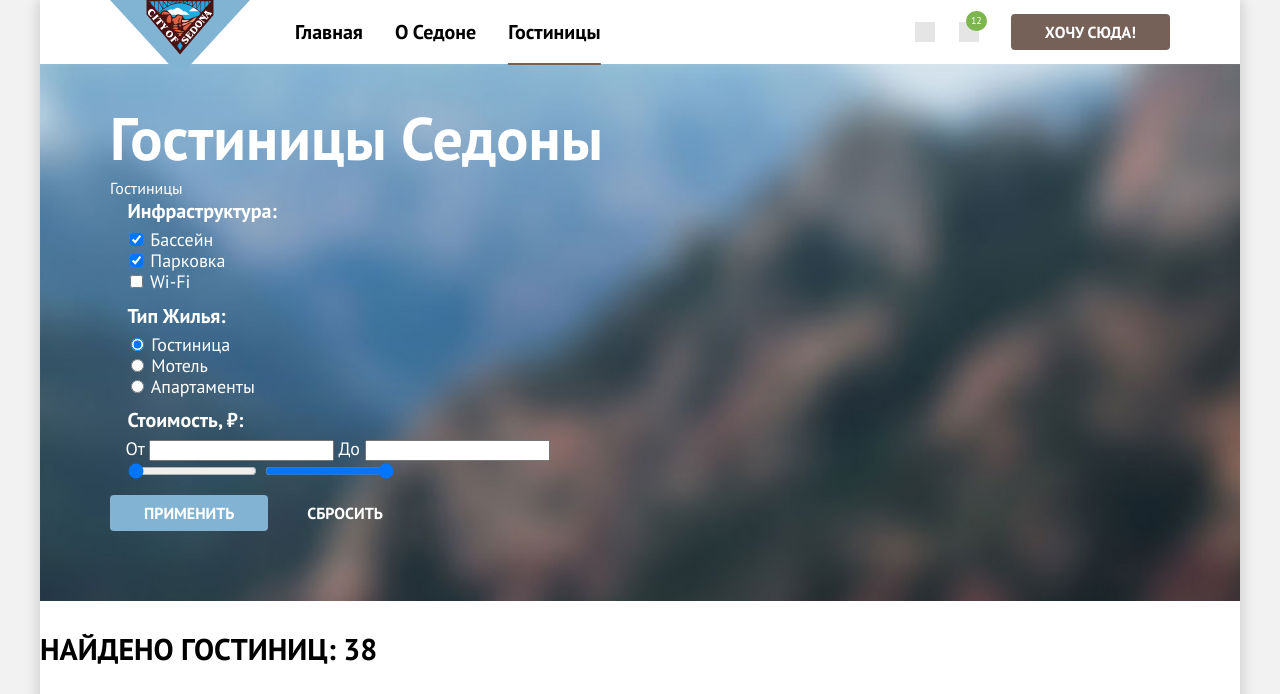
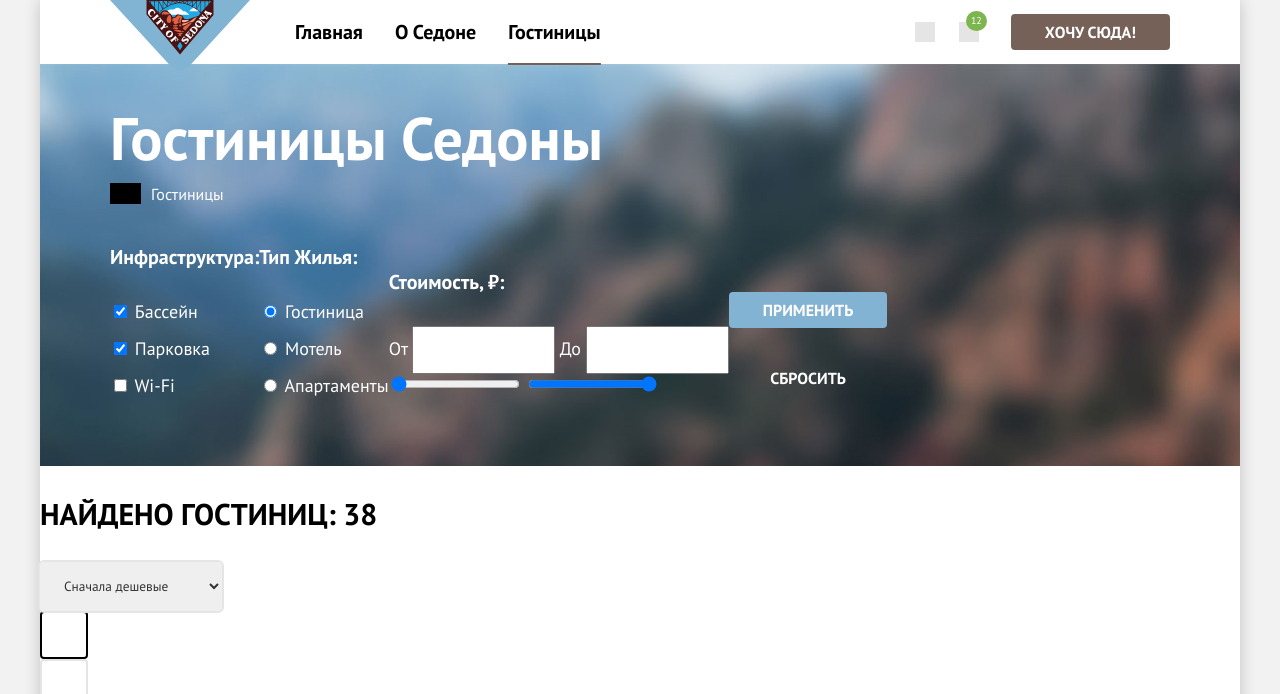
Before and after one commit to teplostanski/2195043-sedona-2, a plain HTML site: page catalog.html in a window 1280 px wide. Shown: the top 694 px of the page. Drawn offline with Linux system fonts and the light colour scheme.

Commit message:
Добавляет сетку на флексах блоку afilter

```diff
--- a/catalog.html
+++ b/catalog.html
@@ -60,21 +60,21 @@
     </header>
 
     <main class="main" data-test="main">
-      <section class="catalog">
-        <header class="catalog__header">
-          <h1 class="catalog__title text-xxl text-color-alt">
+      <section class="filter" data-test="filter">
+        <header class="filter__header">
+          <h1 class="filter__title text-xxl text-color-alt">
             Гостиницы Седоны
           </h1>
           <ol
             class="breadcrumbs list text-color-alt"
             aria-label="Хлебные крошки"
           >
-            <li class="breadcrumbs__item">
+            <li class="breadcrumbs__item breadcrumbs__item--tail">
               <a href="index.html" class="breadcrumbs__link">
                 <span class="visually-hidden">Главная</span>
               </a>
             </li>
-            <li class="breadcrumbs__item breadcrumbs__item--current">
+            <li class="breadcrumbs__item">
               <span class="breadcrumbs__link" aria-current="page"
                 >Гостиницы</span
               >
@@ -82,19 +82,17 @@
           </ol>
         </header>
 
-        <section class="filter" data-test="filter">
-          <h2 class="visually-hidden" id="hotels-filter-title">
-            Фильтр гостиниц
-          </h2>
-
         <form
           class="filter__form text-color-alt"
           action="https://echo.htmlacademy.ru/"
           method="get"
           aria-labelledby="hotels-filter-title"
         >
+          <h2 class="visually-hidden" id="hotels-filter-title">
+            Фильтр гостиниц
+          </h2>
           <fieldset class="filter__group">
-              <legend class="filter__title text-sm bold">
+            <legend class="filter__form-title text-sm bold">
               Инфраструктура:
             </legend>
             <ul class="filter__list list">
@@ -136,7 +134,7 @@
             </ul>
           </fieldset>
           <fieldset class="filter__group">
-              <legend class="filter__title text-sm bold">Тип жилья:</legend>
+            <legend class="filter__form-title text-sm bold">Тип жилья:</legend>
             <ul class="filter__list list">
               <li class="filter__item">
                 <label class="filter__control">
@@ -175,7 +173,9 @@
             </ul>
           </fieldset>
           <fieldset class="filter__group">
-              <legend class="filter__title text-sm bold">Стоимость, ₽:</legend>
+            <legend class="filter__form-title text-sm bold">
+              Стоимость, ₽:
+            </legend>
             <label>
               От
               <input class="filter__price" type="number" name="min-price" />
@@ -203,6 +203,7 @@
               />
             </div>
           </fieldset>
+          <div class="filter__buttons">
             <button
               class="filter__button filter__button--submit button button--secondary"
               type="submit"
@@ -215,8 +216,8 @@
             >
               Сбросить
             </button>
+          </div>
         </form>
-        </section>
       </section>
 
       <section class="results" data-test="catalog">
@@ -226,10 +227,7 @@
           <p class="text-xl uppercase bold">
             Найдено гостиниц: <span class="results__amount">38</span>
           </p>
-          <select
-            class="select"
-            aria-label="Сортировка результата поиска"
-          >
+          <select class="select" aria-label="Сортировка результата поиска">
             <option value="popular">Сначала популярные</option>
             <option value="cheap" selected>Сначала дешевые</option>
             <option value="expensive">Сначала дорогие</option>
@@ -298,7 +296,10 @@
                   class="hotel-card__stars"
                   aria-label="Отель 4 звезды"
                 ></span>
-                <span class="hotel-card__rating-amount text-color-second uppercase">Рейтинг: 8.5</span>
+                <span
+                  class="hotel-card__rating-amount text-color-second uppercase"
+                  >Рейтинг: 8.5</span
+                >
               </div>
             </li>
             <li class="hotel-card">
@@ -327,7 +328,10 @@
                   class="hotel-card__stars"
                   aria-label="Отель 4 звезды"
                 ></span>
-                <span class="hotel-card__rating-amount text-color-second uppercase">Рейтинг: 9.2</span>
+                <span
+                  class="hotel-card__rating-amount text-color-second uppercase"
+                  >Рейтинг: 9.2</span
+                >
               </div>
             </li>
             <li class="hotel-card">
@@ -356,7 +360,10 @@
                   class="hotel-card__stars"
                   aria-label="Отель 3 звезды"
                 ></span>
-                <span class="hotel-card__rating-amount text-color-second uppercase">Рейтинг: 6.9</span>
+                <span
+                  class="hotel-card__rating-amount text-color-second uppercase"
+                  >Рейтинг: 6.9</span
+                >
               </div>
             </li>
             <li class="hotel-card">
@@ -385,7 +392,10 @@
                   class="hotel-card__stars"
                   aria-label="Отель 2 звезды"
                 ></span>
-                <span class="hotel-card__rating-amount text-color-second uppercase">Рейтинг: 5.0</span>
+                <span
+                  class="hotel-card__rating-amount text-color-second uppercase"
+                  >Рейтинг: 5.0</span
+                >
               </div>
             </li>
           </ul>
--- a/styles/styles.css
+++ b/styles/styles.css
@@ -633,15 +633,31 @@ body {
 }
 
 /* catalog.html */
-.catalog {
+.filter {
   background-color: var(--color-brown);
   background-image: url("../images/backgrounds/filters-bg.jpg");
   background-size: cover;
   padding: 35px 70px 70px;
+
+  display: flex
+  ;
+      flex-direction: column;
+      gap: 40px;
 }
 
-.catalog__title {
-  margin: 0;
+.filter__title {
+  margin: 0 0 6px;
+}
+
+.breadcrumbs {
+  display: flex;
+  gap: 10px;
+}
+
+.breadcrumbs__item--tail {
+  width: 31px;
+  height: 21px;
+  background: #000;
 }
 
 .breadcrumbs__link {
@@ -649,12 +665,41 @@ body {
   line-height: 21px;
 }
 
+.filter__form {
+  display: flex;
+  flex-wrap: wrap;
+  align-items: flex-end;
+}
+
 .filter__group {
   border: none;
+  margin: 0;
+  padding: 0;
 }
 
-.filter__title {
+.filter__form-title {
   text-transform: capitalize;
+  margin-bottom: 32px;
+  padding: 0;
+}
+
+.filter__list {
+  /*margin-bottom: 16px;*/
+  display: flex;
+  flex-direction: column;
+  gap: 16px;
+}
+
+.filter__price {
+  width: 143px;
+  height: 48px;
+}
+
+.filter__buttons {
+  display: flex;
+  flex-wrap: wrap;
+  flex-direction: column;
+  gap: 32px;
 }
 
 .results__view-item {
@@ -722,5 +767,3 @@ body {
   background-color: transparent;
   color: var(--color-text-base);
 }
-
-/* ХОВЕРЫ */
```
Also changed, not shown: images/icons/radio.svg (added). Lines whose indentation alone changed are shown as unchanged.
